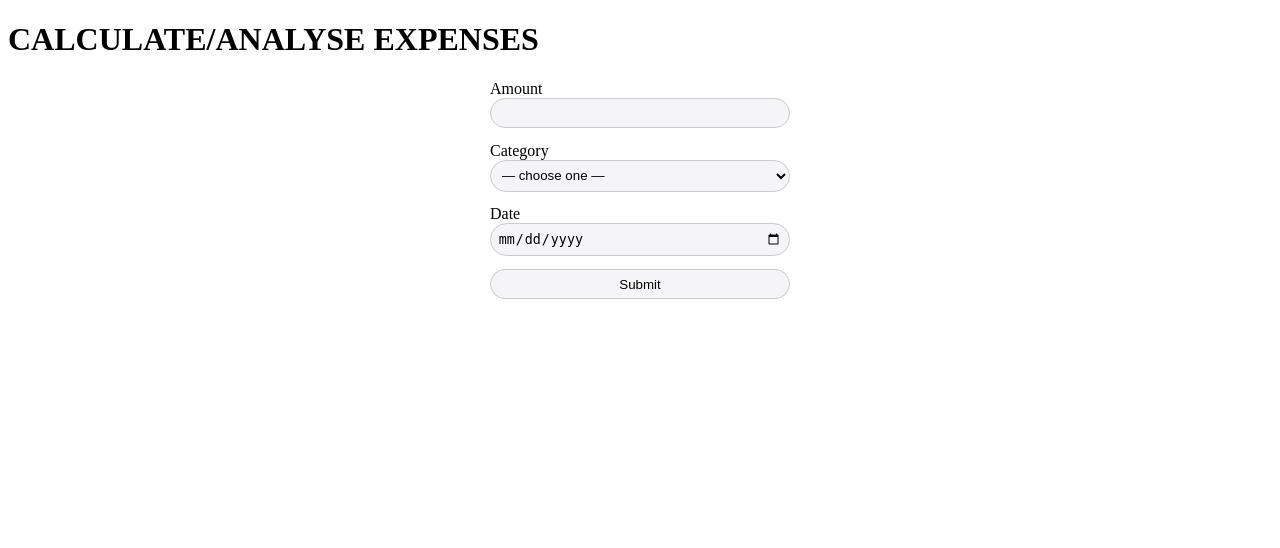
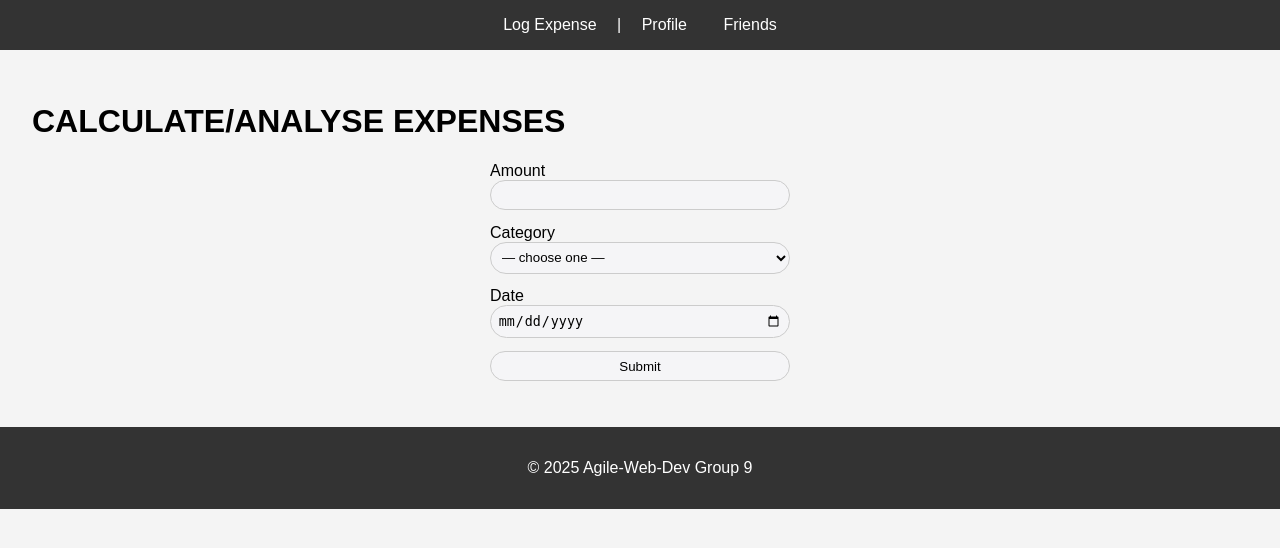
Before and after one commit to blueberryRhyme/FinanceDataAnalytics, a Flask app: page /expenseForm in a window 1280 px wide. Shown: the top 548 px of the page. Run offline with Flask 3, Linux system fonts and the light colour scheme.

Commit message:
header and footer are created and are inherited by expenseForm

```diff
--- /dev/null
+++ b/app/templates/base.html
@@ -0,0 +1,53 @@
+<!DOCTYPE html>
+<html lang="en">
+<head>
+  <meta charset="UTF-8">
+  <title>{% block title %}$$$${% endblock %}</title>
+  <style>
+    body {
+      font-family: Arial, sans-serif;
+      margin: 0;
+      padding: 0;
+      background-color: #f4f4f4;
+    }
+    .site-header, .site-footer {
+      background-color: #333;
+      color: white;
+      text-align: center;
+      padding: 1em 0;
+    }
+    .site-content {
+      padding: 2em;
+    }
+    nav a {
+      color: white;
+      text-decoration: none;
+      margin: 0 1em;
+    }
+    nav a:hover {
+      text-decoration: underline;
+    }
+  </style>
+    {% block head %}{% endblock %}
+
+</head>
+<body>
+
+  <header class="site-header">
+    <nav>
+      <a href="{{ url_for('main.expenseForm') }}">Log Expense</a> |
+      <a href="">Profile</a>
+      <a href="">Friends</a>
+    </nav>
+  </header>
+
+  <main class="site-content">
+    {% block content %}{% endblock %}
+  </main>
+
+  <footer class="site-footer">
+    <p>© 2025 Agile-Web-Dev Group 9 </p>
+  </footer>
+
+</body>
+</html>
--- a/app/templates/expenseForm.html
+++ b/app/templates/expenseForm.html
@@ -1,8 +1,7 @@
-<!DOCTYPE html>
-<html lang="en">
-<head>
-  <meta charset="UTF-8">
-  <title>Log an Expense</title>
+{% extends "base.html" %}
+
+{% block head %}
+
   <style>
     #other-category-container { display: none; margin-top: .5em; }
     .form-wrapper {
@@ -18,11 +17,19 @@
       border-radius: 5rem;
       background: #F5F5F7;
     }
+    .input-box:focus {
+      outline: none;
+      border-color: #888888;
+      box-shadow: 0 0 5px rgba(80, 79, 79, 0.5);
+    }
   </style>
 
-</head>
-<body>
+{% endblock %}
+
+
+{% block content %}
   <h1>CALCULATE/ANALYSE EXPENSES</h1>
+
 
   <form id="expense-form" class="form-wrapper" method="POST" action="{{ url_for('main.expenseForm') }}">
     {{ form.csrf_token }}
@@ -54,5 +61,5 @@
     });
 
   </script>
-</body>
-</html>
+
+{% endblock %}
```
